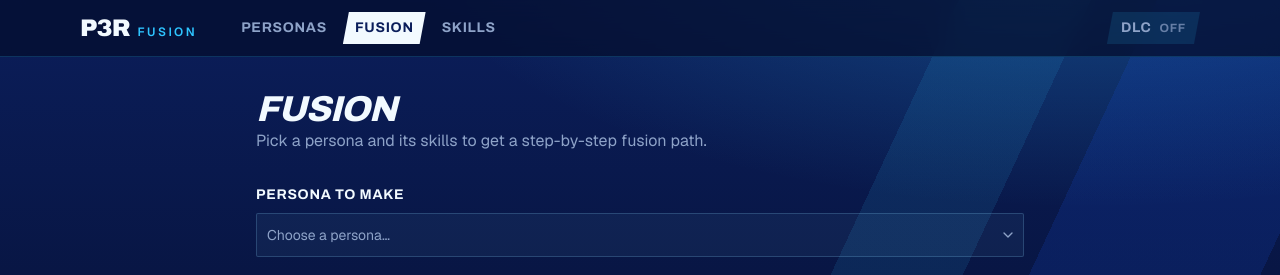
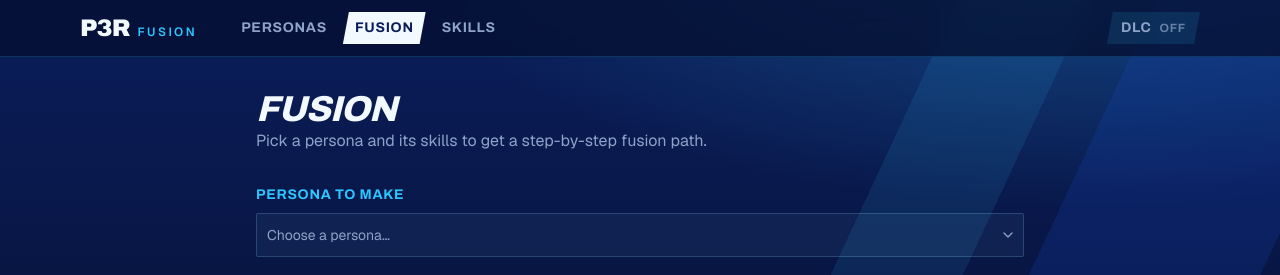
Before and after one commit to M4c-beth/persona3_fusion, a Next.js app: page /fusion in a window 1280 px wide. Shown: the top 275 px of the page. Built offline with nearby package versions, Linux system fonts and the light colour scheme.

Commit message:
Update fusion planner colors

```diff
--- a/src/components/features/FusionPlanner.tsx
+++ b/src/components/features/FusionPlanner.tsx
@@ -110,12 +110,12 @@
         <section className={cn("space-y-6 transition-opacity", pending && "opacity-50")} aria-live="polite" aria-busy={pending}>
           <header className="flex flex-wrap items-end justify-between gap-3 border-b pb-4">
             <div className="space-y-1.5">
-              <h2 className="font-heading text-3xl font-extrabold uppercase italic leading-none tracking-tight">
+              <h2 className="font-heading text-3xl font-extrabold uppercase leading-none tracking-tight">
                 {target.name}
               </h2>
               <div className="flex items-center gap-3">
                 <ArcanaBadge arcana={target.arcana} />
-                <span className="font-heading text-lg font-bold italic text-p3r-yellow">Lv {target.level}</span>
+                <span className="font-heading text-lg font-bold text-p3r-cyan">Lv {target.level}</span>
                 {target.unlock ? <span className="text-xs text-muted-foreground">{target.unlock}</span> : null}
               </div>
             </div>
@@ -131,7 +131,7 @@
                     onClick={() => setChoice(i)}
                     className={cn(
                       "clip-slant h-8 min-w-9 px-2.5 font-heading text-sm font-bold uppercase transition-colors",
-                      i === choice ? "bg-p3r-yellow text-p3r-black" : "bg-secondary text-muted-foreground hover:text-foreground",
+                      i === choice ? "bg-p3r-white text-p3r-navy" : "bg-secondary text-muted-foreground hover:text-foreground",
                     )}
                   >
                     {i + 1}
@@ -167,7 +167,7 @@
   return (
     <div className="space-y-2">
       <div className="flex items-baseline justify-between gap-3">
-        <span className="font-heading text-sm font-bold uppercase tracking-wider text-p3r-blue-light">{label}</span>
+        <span className="font-heading text-sm font-bold uppercase tracking-wider text-p3r-cyan">{label}</span>
         {hint ? <span className="text-xs text-muted-foreground">{hint}</span> : null}
       </div>
       {children}
```
